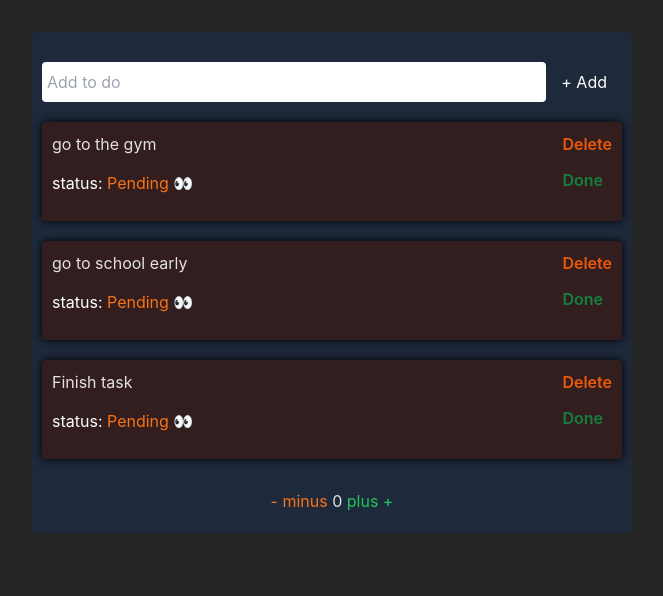
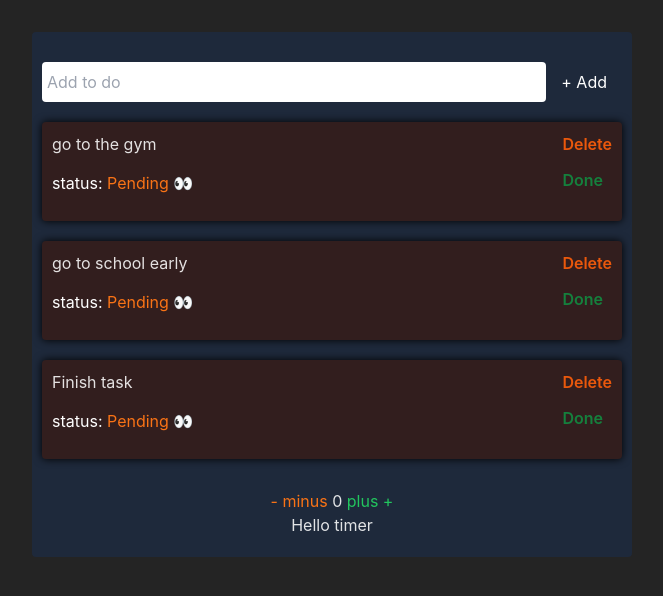
Before and after one commit to RashJrEdmund/svelte-app, a Svelte app: page / in a window 1280 px wide. Shown: the top 596 px of the page, without its empty margins (308-971 px from the left). Built offline with nearby package versions, Linux system fonts and the light colour scheme.

Commit message:
added timer

```diff
--- a/src/App.svelte
+++ b/src/App.svelte
@@ -4,6 +4,7 @@
   import viteLogo from "/vite.svg";
   import Counter from "./components/Counter.svelte";
   import Todo from "./routes/+page.svelte";
+  import Timer from "./routes/timer/+page.svelte"
 
   const staticval: number = 2;
 </script>
@@ -12,6 +13,7 @@
 <main class="container min-w-[220px] bg-slate-800 mx-auto p-[20px_0] rounded">
   <Todo />
   <Counter />
+  <Timer />
 </main>
 
 <style>
--- /dev/null
+++ b/src/routes/timer/+page.svelte
@@ -0,0 +1,7 @@
+<script lang="ts">
+    //
+</script>
+
+<main>
+    <h2>Hello timer</h2>
+</main>
```
